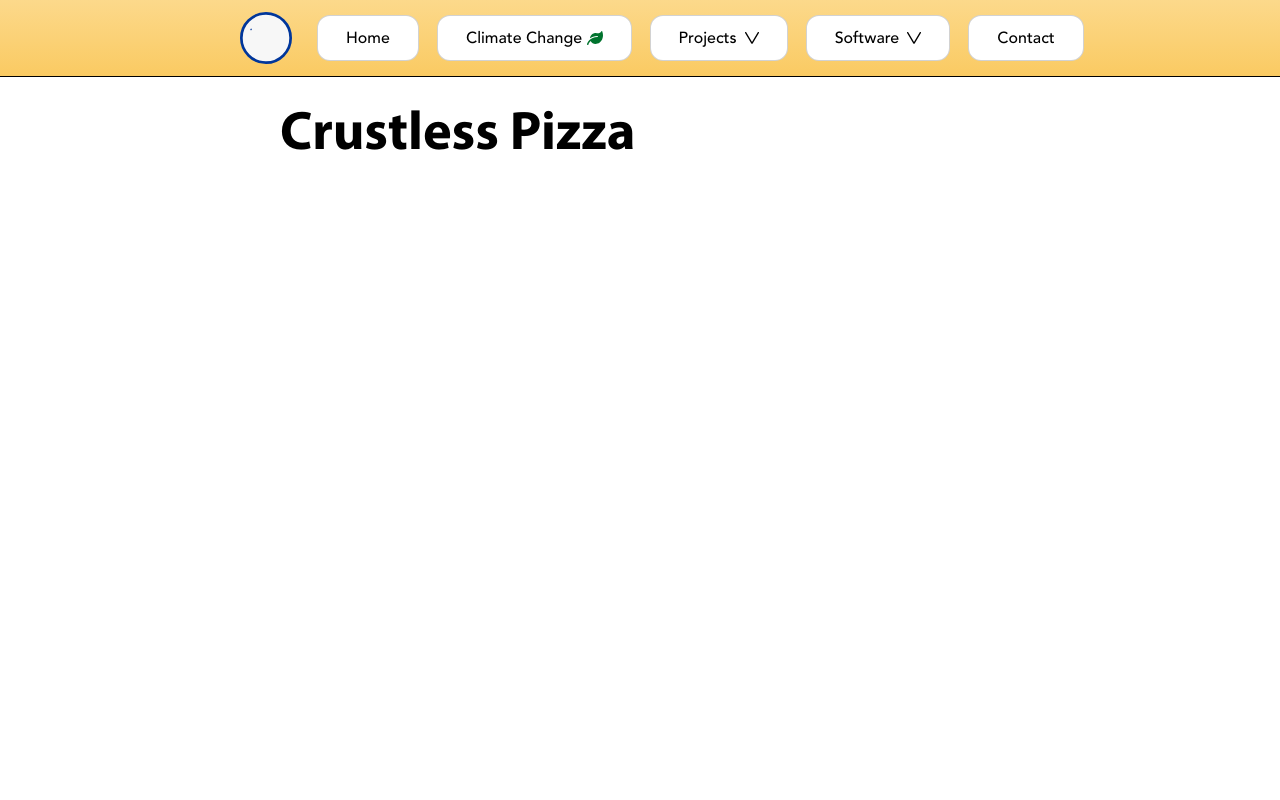
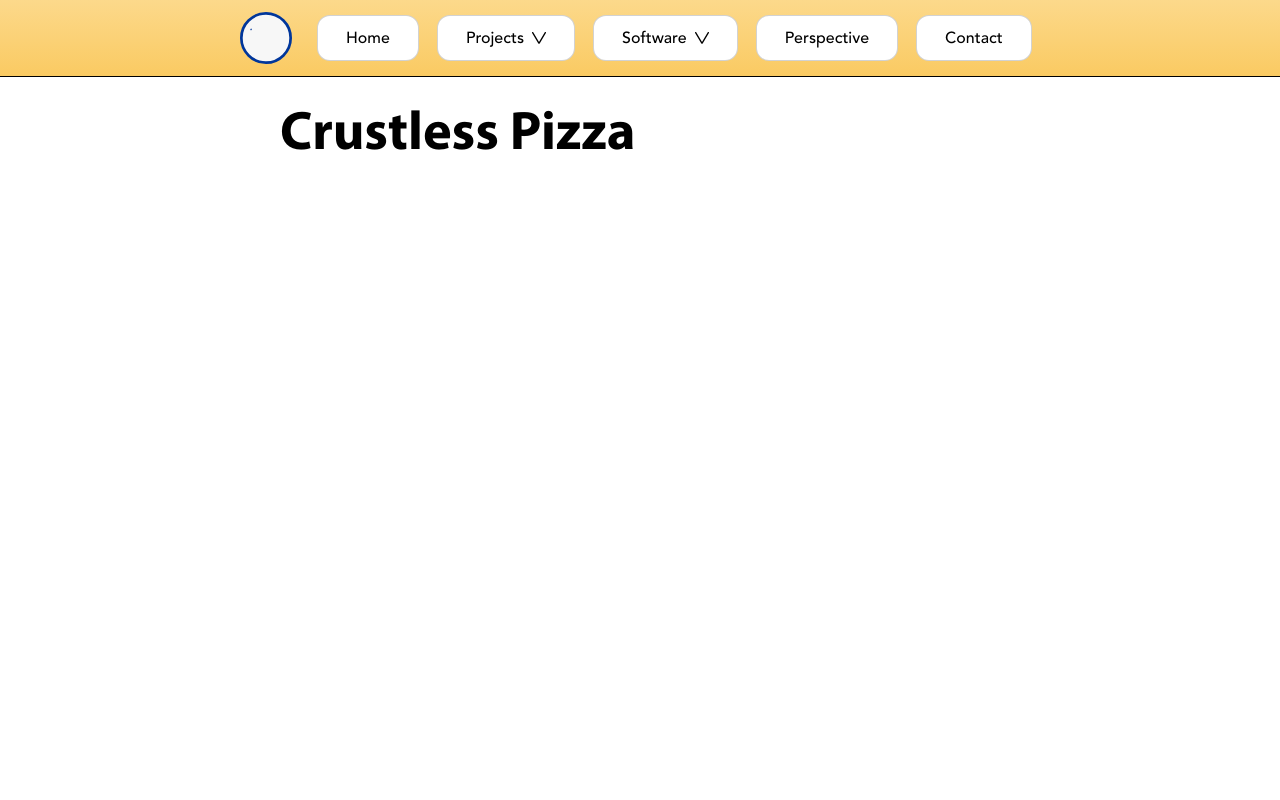
Before and after one commit to JoelGrayson/joelgrayson.com, a Next.js app: page /maths/crustless-pizza in a window 1280 px wide. Shown: the top 800 px of the page. Built offline with nearby package versions, Linux system fonts and the light colour scheme.

Commit message:
Buildable

```diff
--- a/components/header/index.tsx
+++ b/components/header/index.tsx
@@ -16,7 +16,7 @@ export default function Header() {
     const { asPath }=useRouter(); //the path (window object cannot be used)
 
     return (
-        //Classname order: gradient, border, other
+        // Classname order: gradient, border, other
         <header className='w-full
             border-solid border-b-[1px] border-black p-3
             bg-gradient-to-b from-[#fcd98b] to-[#faca62]'
@@ -25,18 +25,19 @@ export default function Header() {
                 <ul className='flex list-none items-center unstyled'>
                     <JThreeDots />
                     <PathContext.Provider value={asPath}>
-                        <div className='flex flex-row justify-between w-full'>
+                        <div className='flex flex-row w-full'>
                             <div className='flex'> {/* left */}
                                 <HeaderItem link='/'>Home</HeaderItem>
-                                <HeaderItem link='/combating-climate-change'>
-                                    <span className='flex' style={{whiteSpace: 'nowrap'}}>
-                                        Climate Change&nbsp;
-                                        {/* leaf icon */} <svg style={{width: "1em", fill: '#00732E'}} xmlns="http://www.w3.org/2000/svg" viewBox="0 0 512 512"><path d="M512 165.4c0 127.9-70.05 235.3-175.3 270.1c-20.04 7.938-41.83 12.46-64.69 12.46c-64.9 0-125.2-36.51-155.7-94.47c-54.13 49.93-68.71 107-68.96 108.1C44.72 472.6 34.87 480 24.02 480c-1.844 0-3.727-.2187-5.602-.6562c-12.89-3.098-20.84-16.08-17.75-28.96c9.598-39.5 90.47-226.4 335.3-226.4C344.8 224 352 216.8 352 208S344.8 192 336 192C228.6 192 151 226.6 96.29 267.6c.1934-10.82 1.242-21.84 3.535-33.05c13.47-65.81 66.04-119 131.4-134.2c28.33-6.562 55.68-6.013 80.93-.0054c56 13.32 118.2-7.412 149.3-61.24c5.664-9.828 20.02-9.516 24.66 .8282C502.7 76.76 512 121.9 512 165.4z"/></svg>
-                                    </span>
-                                </HeaderItem>
                                 <HeaderGroup title='Projects'>
+                                    <HeaderGroupItem link='/combating-climate-change'>
+                                        <span className='flex' style={{whiteSpace: 'nowrap'}}>
+                                            Climate Change&nbsp;
+                                            {/* leaf icon */}
+                                            <svg style={{width: "1em", fill: '#00732E'}} xmlns="http://www.w3.org/2000/svg" viewBox="0 0 512 512"><path d="M512 165.4c0 127.9-70.05 235.3-175.3 270.1c-20.04 7.938-41.83 12.46-64.69 12.46c-64.9 0-125.2-36.51-155.7-94.47c-54.13 49.93-68.71 107-68.96 108.1C44.72 472.6 34.87 480 24.02 480c-1.844 0-3.727-.2187-5.602-.6562c-12.89-3.098-20.84-16.08-17.75-28.96c9.598-39.5 90.47-226.4 335.3-226.4C344.8 224 352 216.8 352 208S344.8 192 336 192C228.6 192 151 226.6 96.29 267.6c.1934-10.82 1.242-21.84 3.535-33.05c13.47-65.81 66.04-119 131.4-134.2c28.33-6.562 55.68-6.013 80.93-.0054c56 13.32 118.2-7.412 149.3-61.24c5.664-9.828 20.02-9.516 24.66 .8282C502.7 76.76 512 121.9 512 165.4z"/></svg>
+                                        </span>
+                                    </HeaderGroupItem>
+                                    <HeaderGroupItem link='/projects/machines'>Machines</HeaderGroupItem>
                                     <HeaderGroupItem link='/projects/art'>Art</HeaderGroupItem>
-                                    <HeaderGroupItem link='/projects/machines'>Machines</HeaderGroupItem>
                                     <HeaderGroupItem link='/projects/performances'>
                                         <span className='relative'>
                                             Performances &emsp;&nbsp;&nbsp;
@@ -54,6 +55,7 @@ export default function Header() {
                                         <HeaderGroupItem arrow={false} link='/chess-app'>Chess App</HeaderGroupItem>
                                     </HeaderSubGroup>
                                 </HeaderGroup>
+                                <HeaderItem link='/perspective'>Perspective</HeaderItem>
                             </div>
                             <div className='flex'> {/* right */}
                                 <HeaderItem link='/contact'>Contact</HeaderItem>
--- a/pages/projects/machines/data/data.tsx
+++ b/pages/projects/machines/data/data.tsx
@@ -66,8 +66,8 @@ export const machines: Machine[]=[
             title: 'Picnic Tables' //sort alphabetically
         },
         html: <div className='relative h-[400px]'>
-            <img className='absolute top-0 rounded-xl' src='/image/machines/picnic-table.jpg' width='348px' height='258px' />
-            <img className='absolute top-52 left-72 rounded-xl' src='/image/machines/constructing-picnic-table.gif' width='237px' height='164px' />
+            <img className='absolute top-0 rounded-xl' src='/image/machines/picnic-table.jpg' width='348px' height='258px' alt='Picnic Table' />
+            <img className='absolute top-52 left-72 rounded-xl' src='/image/machines/constructing-picnic-table.gif' width='237px' height='164px' alt='Constructing Picnic Table' />
             <div className='absolute left-[370px] top-0'>
                 <p>5.6.21</p>
                 <h3>Picnic Tables</h3>
--- a/pages/software/homework-checker/index.tsx
+++ b/pages/software/homework-checker/index.tsx
@@ -152,10 +152,10 @@ export default function HomeworkChecker() {
                 </tr>
                 <tr> {/* images */}
                     <td>
-                        <Image width="200px" alt="default" src="/software/homework-checker/regular.jpg" />
+                        <Image width="200" alt="default" src="/software/homework-checker/regular.jpg" />
                     </td>
                     <td>
-                        <Image width="200px" alt="demo" src="/software/homework-checker/with-homework-checker.jpg" />
+                        <Image width="200" alt="demo" src="/software/homework-checker/with-homework-checker.jpg" />
                     </td>
                 </tr>
                 <tr> {/* explanation */}
--- a/redirects/src/REDIRECTS.ts
+++ b/redirects/src/REDIRECTS.ts
@@ -26,7 +26,7 @@ export const permanent: redirects={ //301
     '/software/day-number-calendar.ics': '/software/day-number-calendar/apple',
     '/software/days-until/': '/days-until',
     '/software/articlify/index.html': ['/software/articlify/', '/articlify'],
-    '/combating-climate-change': ['/ccc', '/climate-change'],
+    '/combating-climate-change': ['/ccc', '/climate-change', '/projects/combating-climate/change', '/projects/ccc', '/projects/climate-change'],
     '/programs': ['/tools', '/tool'],
     '/to-be-finder': ['/to-be', '/to-be-verb', '/to-be-verb-finder', '/be-verb'],
     '/audio': ['/sfx', '/sound', '/sound-effects', '/thelunarsquad-audio'],
```
Also changed, not shown: pages/api/homework-checker/bug-report.ts (deleted), pages/api/homework-checker/review.ts (deleted), 3 other files (tests, documents, lock files or other folders).
